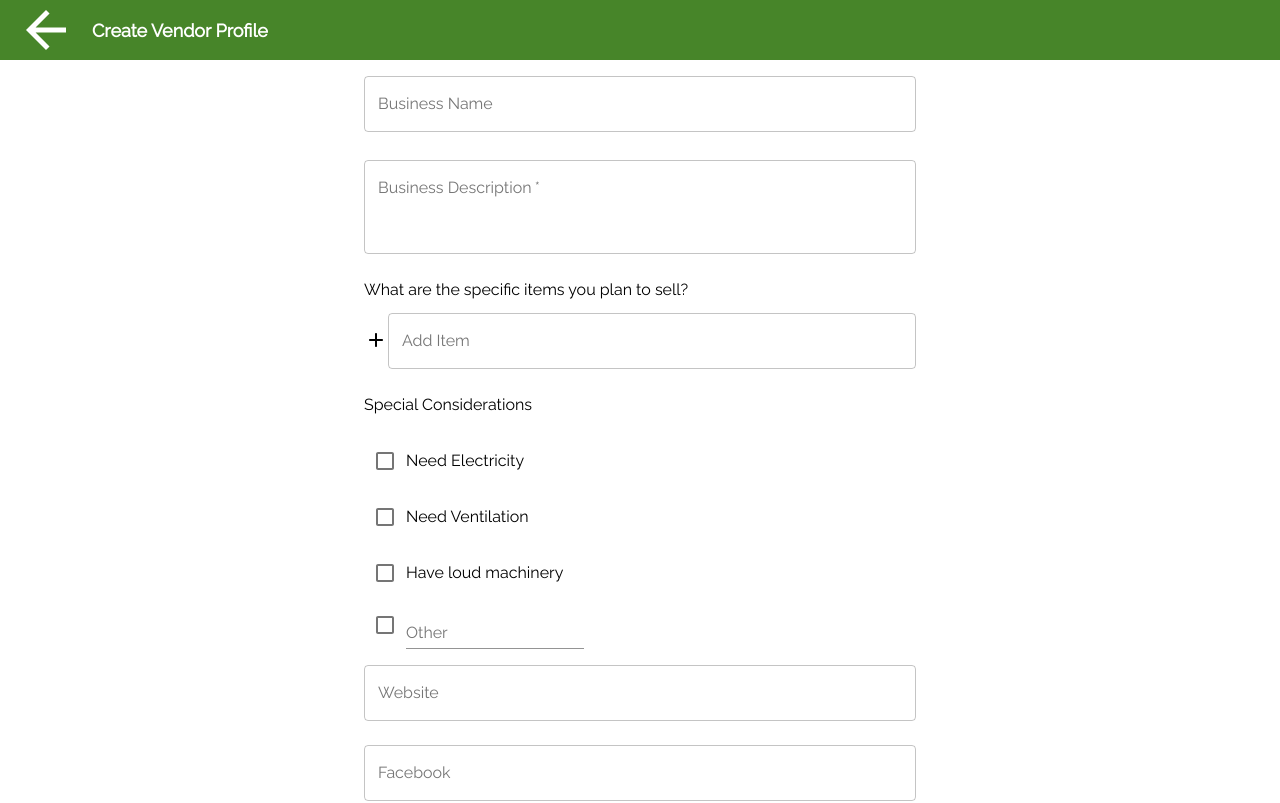
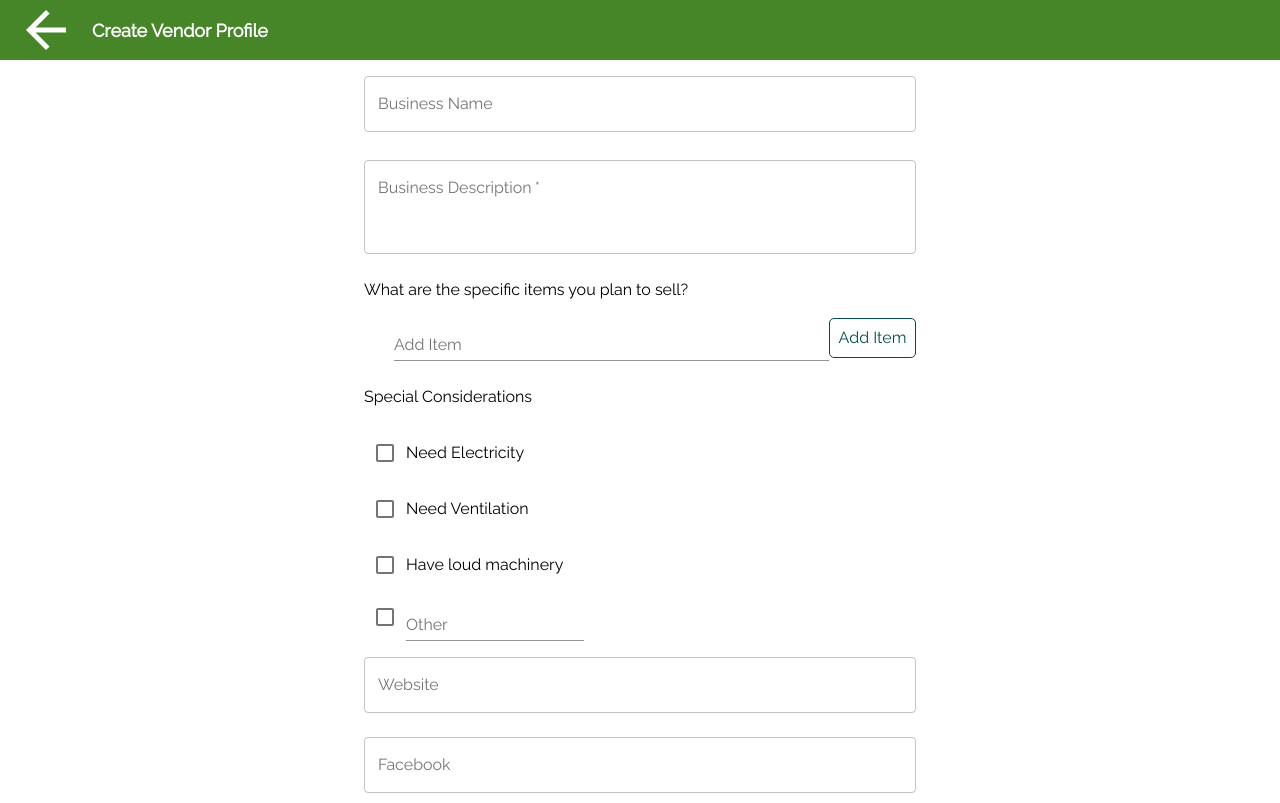
Before and after one commit to labs14-market-organizer/frontend, a React (Create React App) app: page /createvendor in a window 1280 px wide. Shown: the top 803 px of the page. Built offline with nearby package versions, Linux system fonts and the light colour scheme; a web font is replaced by a local one.

Commit message:
added add item button and took away plus img

```diff
--- a/src/routes/Vendor-Redux-forms.js
+++ b/src/routes/Vendor-Redux-forms.js
@@ -201,7 +201,7 @@ function validate (values) {
                     <StyledP>What are the specific items you plan to sell?</StyledP>
 
                     <FlexContainer>
-                    <StyledField
+                    {/* <StyledField
                         component={renderButton}
                         prefunc={this.addItem}
                         operation={this.state}
@@ -213,7 +213,7 @@ function validate (values) {
                         fullWidth={true}
                     >
                     <img src={Add} style={{marginTop: "10px"}}/>
-                    </StyledField>
+                    </StyledField>*/}
                     <TextField
                           margin="normal"
                           id="item"
@@ -222,11 +222,24 @@ function validate (values) {
                           onChange={this.handleChange}
                           value={this.state.item}
                           margin="normal"
-                          variant="outlined"
                           fullWidth={true}
-                          style={{marginTop: "-5px"}}
+                          style={{marginTop: "-5px", marginLeft: "30px"}}
                      />
+                      <StyledField
+                        component={renderButton}
+                        prefunc={this.addItem}
+                        operation={this.state}
+                        id="items"
+                        label="items"
+                        name="items"
+                        margin="normal"
+                        variant="outlined"
+                        fullWidth={true}
+                        >
+                          <AddButton>Add Item</AddButton>
+                        </StyledField>
                      </FlexContainer>
+
                     {(this.state.items.length > 0) ? <p>Vendor Items</p>: null}
                     {this.state.items.map((item, index) =>
                     <FlexContainer  key={index}>
@@ -337,6 +350,16 @@ function validate (values) {
 
 }
 
+const AddButton = styled(Button)`
+  border: 1px solid #044d4c;
+  width: 87px;
+  height: 40px;
+  text-transform: capitalize;
+  border-radius: 5px;
+  color: #044d4c;
+  font-family: Raleway;
+  font-size: 16px;
+`;
 
 const StyledField = styled(Field)`
   .MuiInputBase-input{
```
